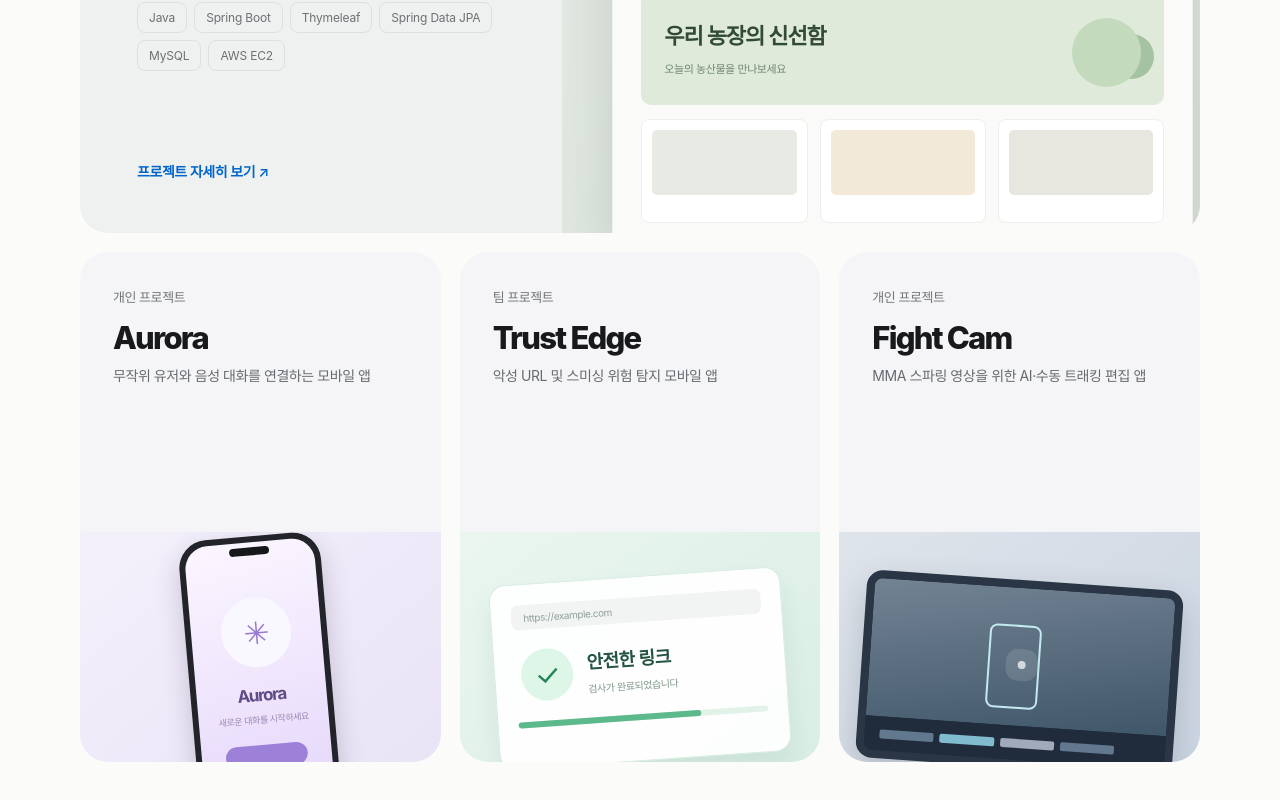
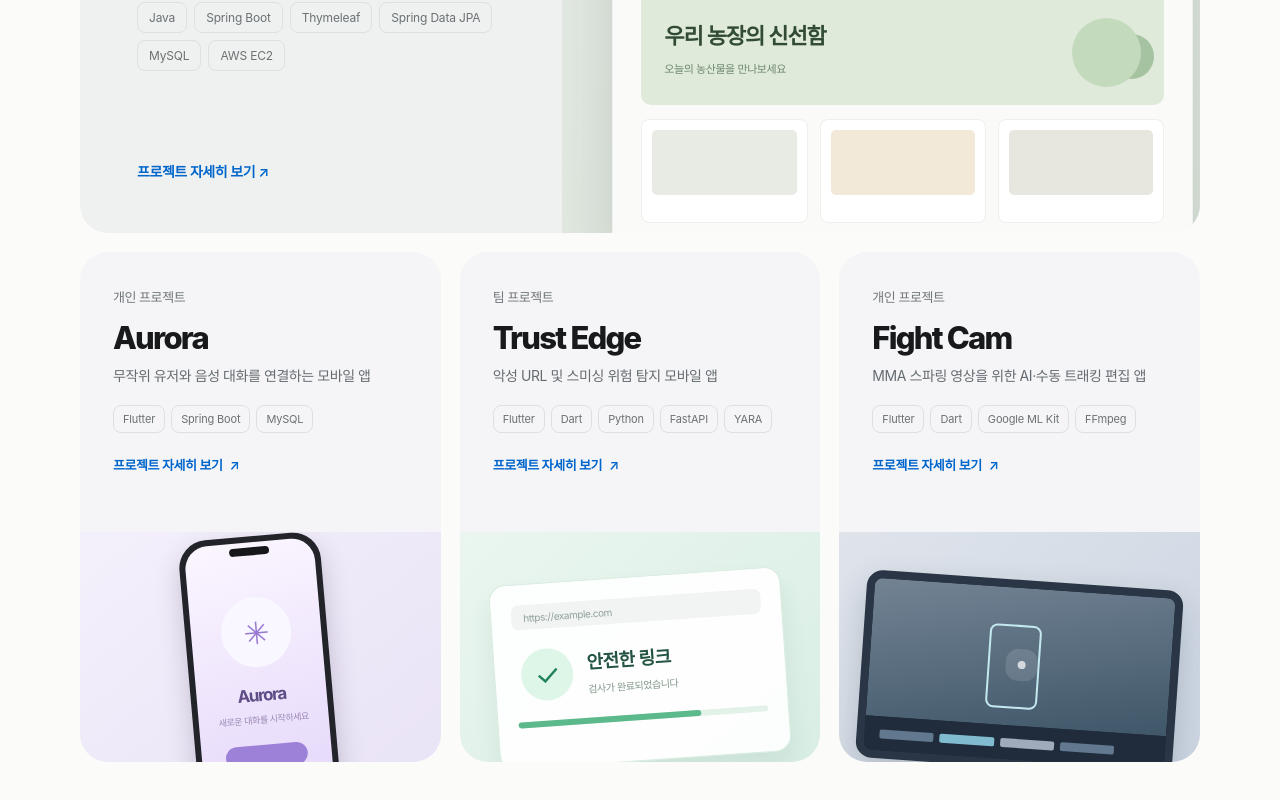
Before and after one commit to CodeY0ung/portfolio, a Next.js app: page / in a window 1280 px wide. Shown: the part 1100-1900 px from the top of the page. Built offline with nearby package versions, Linux system fonts and the light colour scheme.

Commit message:
Update ProjectCard.tsx

```diff
--- a/src/components/ProjectCard.tsx
+++ b/src/components/ProjectCard.tsx
@@ -1,16 +1,82 @@
+
 import Link from 'next/link';
 import type { Project } from '@/lib/projects';
 import { ProjectVisual } from './ProjectVisual';
 
-export function ProjectCard({ project, featured = false }: {project: Project; featured?: boolean}) {
+export function ProjectCard({
+  project,
+  featured = false,
+}: {
+  project: Project;
+  featured?: boolean;
+}) {
   const href = `/project/${project.slug}`;
-  if (featured) return <Link className="case case-featured" href={href} aria-label={`${project.title} 상세 보기`}>
-    <div className="featured-copy"><span className="case-label">{project.category}</span><h3 className="case-title">{project.title}</h3>
-      <p className="case-subtitle">{project.short}</p><div className="case-tags">{project.tech.map(t => <span key={t}>{t}</span>)}</div>
-      <span className="case-arrow">프로젝트 자세히 보기 <span aria-hidden="true">↗</span></span></div>
-    <div className="featured-image"><ProjectVisual slug={project.slug}/></div></Link>;
-  return <Link className="case case-card" href={href} aria-label={`${project.title} 상세 보기`}>
-    <div className="card-copy"><span className="case-label">{project.category}</span><h3 className="case-title">{project.title}</h3><p className="case-subtitle">{project.short}</p></div>
-    <div className={`card-visual ${project.slug === 'trust-edge' ? 'trust' : project.slug === 'fight-cam' ? 'fight' : 'aurora'}`}><ProjectVisual slug={project.slug}/></div>
-  </Link>;
+
+  if (featured) {
+    return (
+      <Link
+        className="case case-featured"
+        href={href}
+        aria-label={`${project.title} 상세 보기`}
+      >
+        <div className="featured-copy">
+          <span className="case-label">{project.category}</span>
+
+          <h3 className="case-title">{project.title}</h3>
+          <p className="case-subtitle">{project.short}</p>
+
+          <div className="case-tags">
+            {project.tech.map((tech) => (
+              <span key={tech}>{tech}</span>
+            ))}
+          </div>
+
+          <span className="case-arrow">
+            프로젝트 자세히 보기 <span aria-hidden="true">↗</span>
+          </span>
+        </div>
+
+        <div className="featured-image">
+          <ProjectVisual slug={project.slug} />
+        </div>
+      </Link>
+    );
+  }
+
+  return (
+    <Link
+      className="case case-card"
+      href={href}
+      aria-label={`${project.title} 상세 보기`}
+    >
+      <div className="card-copy">
+        <span className="case-label">{project.category}</span>
+
+        <h3 className="case-title">{project.title}</h3>
+        <p className="case-subtitle">{project.short}</p>
+
+        <div className="case-tags">
+          {project.tech.map((tech) => (
+            <span key={tech}>{tech}</span>
+          ))}
+        </div>
+
+        <span className="case-arrow">
+          프로젝트 자세히 보기 <span aria-hidden="true">↗</span>
+        </span>
+      </div>
+
+      <div
+        className={`card-visual ${
+          project.slug === 'trust-edge'
+            ? 'trust'
+            : project.slug === 'fight-cam'
+            ? 'fight'
+            : 'aurora'
+        }`}
+      >
+        <ProjectVisual slug={project.slug} />
+      </div>
+    </Link>
+  );
 }
```
